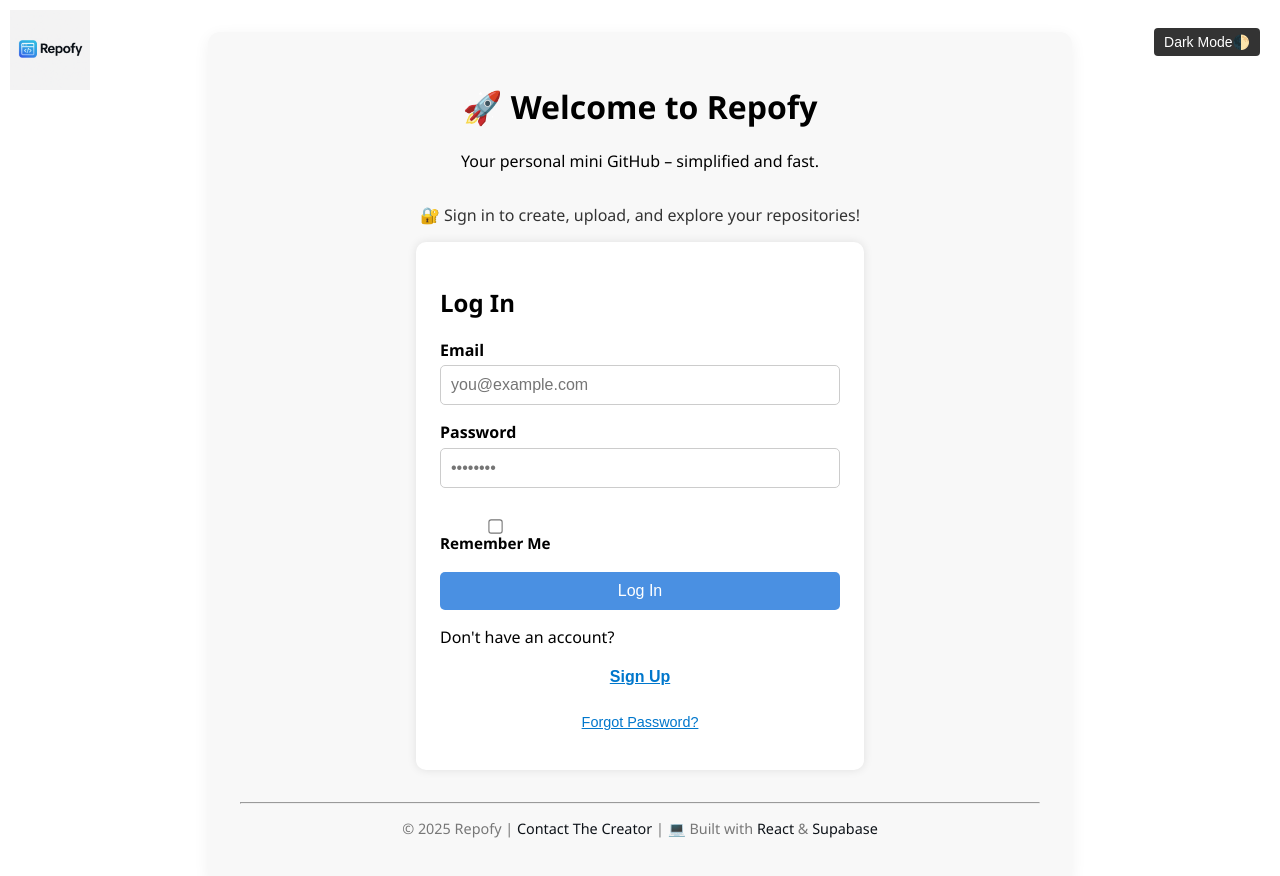
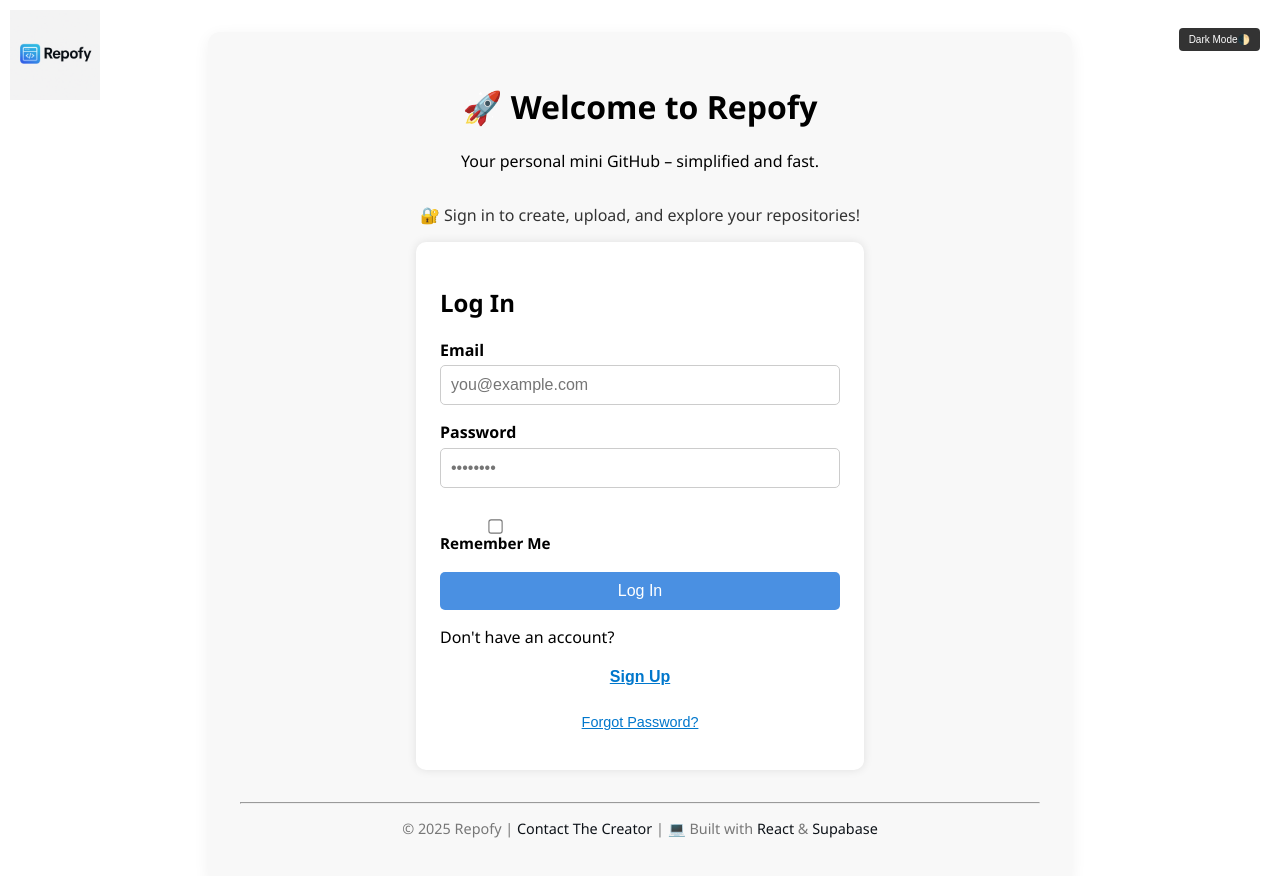
Before and after one commit to ethiyor/Repofy, a React (Create React App) app in the folder client/: page / in a window 1280 px wide. Shown: the top 876 px of the page. Built offline with nearby package versions, Linux system fonts and the light colour scheme.

Commit message:
Update Navbar.js

```diff
--- a/client/src/Navbar.js
+++ b/client/src/Navbar.js
@@ -15,7 +15,7 @@ function Navbar({ onToggleDarkMode }) {
         <img
           src="/gih.png"
           alt="Repofy Logo"
-          style={{ height: "80px", width: "auto" }}
+          style={{ height: "90px", width: "auto" }}
         />
       </div>
 
@@ -32,7 +32,7 @@ function Navbar({ onToggleDarkMode }) {
           onClick={onToggleDarkMode}
           style={{
             padding: "6px 10px",
-            fontSize: "14px",
+            fontSize: "10px",
             backgroundColor: "#333",
             color: "#fff",
             border: "none",
```
